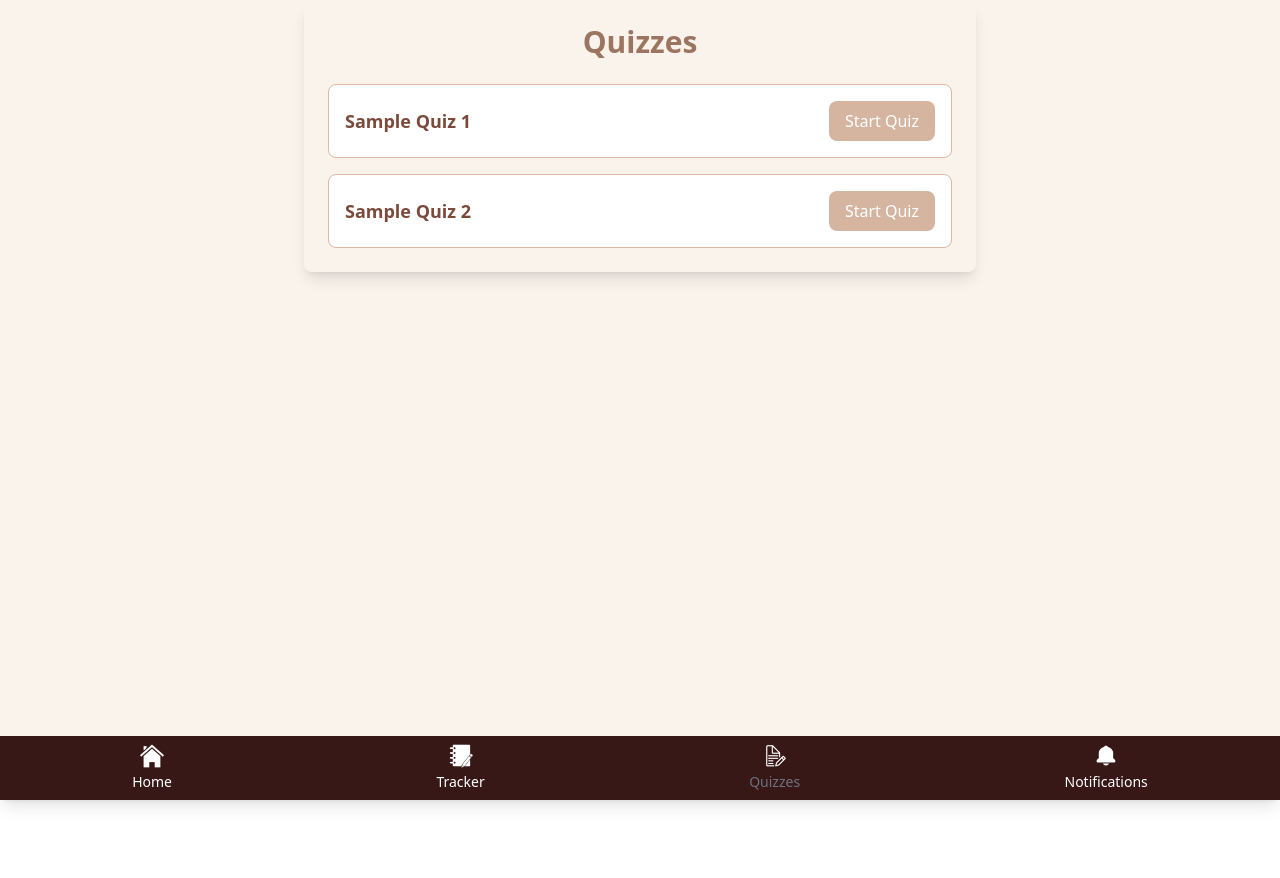
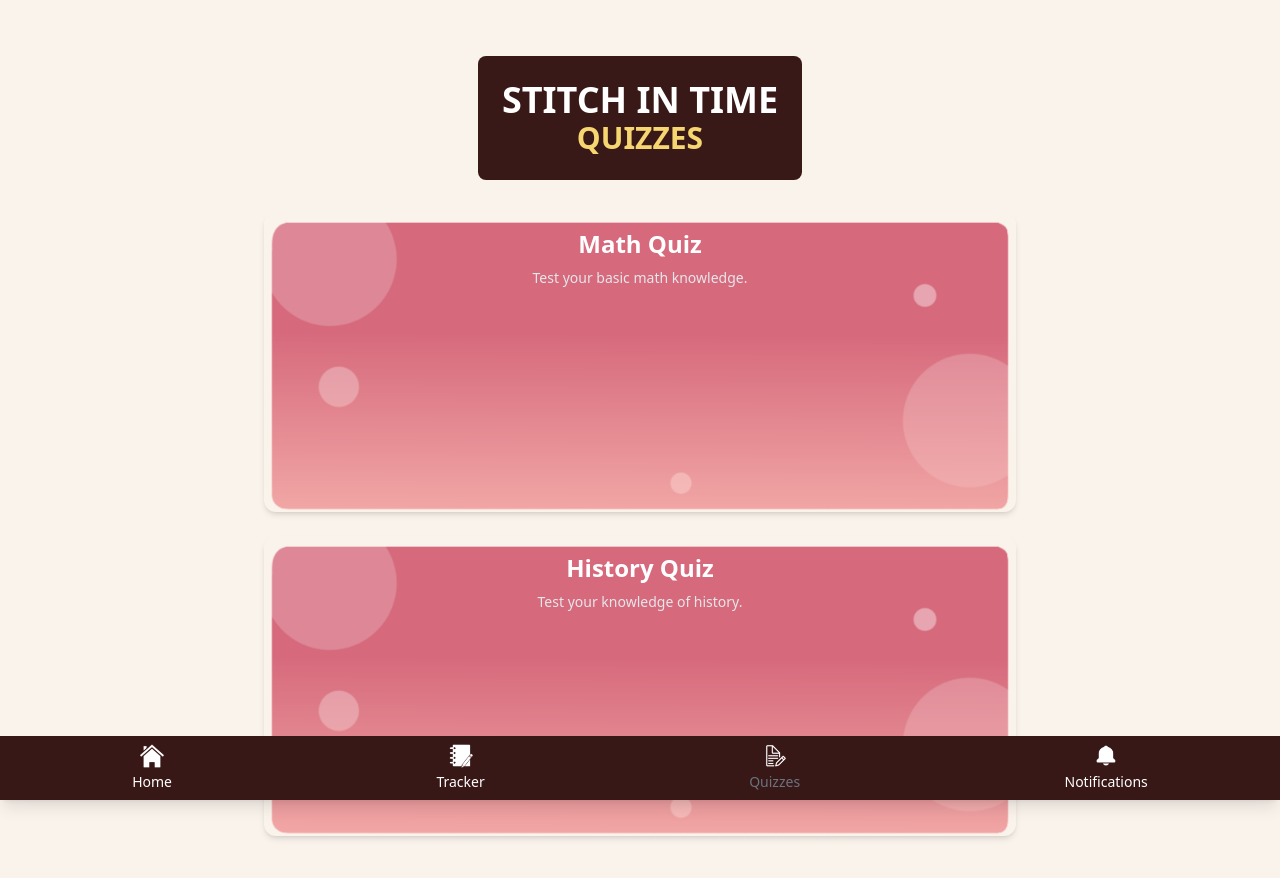
Before and after one commit to chinoy-the-great/nuxt3-drizzle-stitch, a Nuxt app: page /quizzes in a window 1280 px wide. Shown: the top 878 px of the page. Before the commit the page ends 800 px from the top, so only its background shows below. Built offline with nearby package versions, Linux system fonts and the light colour scheme.

Commit message:
Initial implementation for quizzes page.

```diff
--- a/pages/quizzes.vue
+++ b/pages/quizzes.vue
@@ -1,93 +1,167 @@
-<!-- src/components/QuizList.vue -->
 <template>
-	<div class="max-w-2xl mx-auto p-6 bg-nude-50 rounded-lg shadow-lg">
-		<h1 class="text-3xl font-extrabold text-nude-900 mb-6 text-center">Quizzes</h1>
+	<div class="container mx-auto p-6">
+		<div class="flex justify-center mt-8">
+			<div class="bg-[#391917] p-6 rounded-lg mb-8 inline-block">
+				<!-- STITCH IN TIME Header (White font color) -->
+				<h1 class="text-4xl font-bold text-center">STITCH IN TIME</h1>
 
-		<!-- List of quizzes -->
-		<ul class="space-y-4">
-			<li
-				v-for="(quiz, index) in quizzes"
-				:key="index"
-				class="border border-nude-300 p-4 rounded-lg bg-white flex justify-between items-center"
+				<!-- QUIZZES Header (Yellow font color) -->
+				<h2 class="text-3xl font-bold text-center" style="color: #f5d670">QUIZZES</h2>
+			</div>
+		</div>
+
+		<!-- Quizzes List -->
+		<div v-for="(quiz, quizIndex) in quizzes" :key="quizIndex" class="mb-6">
+			<!-- Quiz Item -->
+			<div
+				class="p-4 rounded-xl shadow-md cursor-pointer"
+				:style="{
+					backgroundImage: 'url(/quiz_bg.png)',
+					backgroundSize: 'cover',
+					backgroundPosition: 'center',
+					backgroundRepeat: 'no-repeat',
+					minHeight: '300px' /* Adjust this to control the height */,
+					height: '100%' /* Ensure full height if needed */,
+				}"
+				@click="toggleQuestions(quizIndex)"
 			>
-				<div v-if="quiz">
-					<span class="text-lg font-semibold text-nude-700">{{ quiz.title }}</span>
-					<p v-if="quiz.score !== null" class="text-nude-500">Score: {{ quiz.score }}%</p>
+				<div class="flex flex-col justify-center items-center h-full text-center">
+					<h2 class="text-2xl font-semibold text-white">{{ quiz.title }}</h2>
+					<p class="text-sm text-gray-200 mt-2">{{ quiz.description }}</p>
 				</div>
-				<button
-					class="bg-nude-500 text-white px-4 py-2 rounded-lg hover:bg-nude-600"
-					@click="startQuiz(index)"
+			</div>
+
+			<!-- Questions List (only shown when quiz is clicked) -->
+			<div v-if="quiz.isOpen" class="mt-4">
+				<div v-for="(question, questionIndex) in quiz.questions" :key="questionIndex" class="mb-4">
+					<h3 class="text-xl font-semibold">{{ question.question }}</h3>
+					<div class="mt-2 space-y-2">
+						<div
+							v-for="(option, optionIndex) in question.options"
+							:key="optionIndex"
+							class="flex items-center"
 						>
-					Start Quiz
-				</button>
-			</li>
-		</ul>
+							<input
+								:id="`quiz${quizIndex}-question${questionIndex}-option${optionIndex}`"
+								v-model="userAnswers[quizIndex][questionIndex]"
+								type="radio"
+								:name="`quiz${quizIndex}-question${questionIndex}`"
+								:value="option"
+								class="mr-2"
+							/>
+							<label :for="`quiz${quizIndex}-question${questionIndex}-option${optionIndex}`" class="text-lg">
+								{{ option }}
+							</label>
+						</div>
+					</div>
+					<div v-if="userAnswers[quizIndex][questionIndex]" class="mt-2">
+						<p v-if="isAnswerCorrect(quizIndex, questionIndex)" class="text-green-500 font-medium">
+							Correct!
+						</p>
+						<p v-else class="text-red-500 font-medium">
+							Incorrect. The correct answer is: {{ question.correctAnswer }}
+						</p>
+					</div>
+				</div>
+			</div>
+		</div>
 	</div>
 </template>
 
-<script lang="ts" setup>
-import { ref } from 'vue'
-
-interface Quiz {
-	title: string
-	questions: { question: string; options: string[]; correctAnswer: number }[]
-	score: number | null
-}
-
-// Sample quiz data
-const quizzes = ref<Quiz[]>([
+<script>
+export default {
+	data() {
+		return {
+			quizzes: [
 				{
-		title: 'Sample Quiz 1',
+					title: 'Math Quiz',
+					description: 'Test your basic math knowledge.',
+					isOpen: false,
 					questions: [
-			{ question: 'What is 2 + 2?', options: ['3', '4', '5'], correctAnswer: 1 },
 						{
-				question: 'What is the capital of France?',
-				options: ['Berlin', 'Madrid', 'Paris'],
-				correctAnswer: 2,
+							question: 'What is 2 + 2?',
+							options: ['3', '4', '5'],
+							correctAnswer: '4',
+						},
+						{
+							question: 'What is 3 + 5?',
+							options: ['7', '8', '9'],
+							correctAnswer: '8',
 						},
 					],
-		score: null,
 				},
 				{
-		title: 'Sample Quiz 2',
+					title: 'History Quiz',
+					description: 'Test your knowledge of history.',
+					isOpen: false,
 					questions: [
 						{
-				question: 'Which directive is used for rendering lists?',
-				options: ['v-if', 'v-for', 'v-model'],
-				correctAnswer: 1,
+							question: 'Who was the first president of the United States?',
+							options: ['Abraham Lincoln', 'George Washington', 'Thomas Jefferson'],
+							correctAnswer: 'George Washington',
 						},
 						{
-				question: 'What is Vue 3’s composition API?',
-				options: ['set up', 'setup function', 'compose API'],
-				correctAnswer: 1,
+							question: 'In which year did World War II end?',
+							options: ['1942', '1945', '1950'],
+							correctAnswer: '1945',
 						},
 					],
-		score: null,
 				},
-])
+			],
+			userAnswers: {},
+		}
+	},
+	methods: {
+		// Toggle the visibility of questions for each quiz using $set for reactivity
+		toggleQuestions(quizIndex) {
+			this.$set(this.quizzes, quizIndex, {
+				...this.quizzes[quizIndex],
+				isOpen: !this.quizzes[quizIndex].isOpen,
+			})
+		},
 
-// Start the quiz in a new window
-const startQuiz = (quizIndex: number) => {
-	// const selectedQuiz = quizzes.value[quizIndex]
-	// const quizWindow = window.open(`/quiz/${quizIndex}`, '_blank', 'width=600,height=400')
-
-	// Listen for a message from the quiz window (the final score)
-	const receiveMessage = (event: MessageEvent) => {
-		if (event.origin === window.location.origin) {
-			const { score } = event.data
-			if (typeof score === 'number') {
-				quizzes.value[quizIndex].score = score
-			}
-			// Remove event listener when done
-			window.removeEventListener('message', receiveMessage)
-		}
-	}
-
-	// Add an event listener for the score message
-	window.addEventListener('message', receiveMessage)
+		// Check if the user's answer is correct for a given question
+		isAnswerCorrect(quizIndex, questionIndex) {
+			const userAnswer = this.userAnswers[quizIndex]?.[questionIndex]
+			if (!userAnswer) return false // No answer selected yet
+			const correctAnswer = this.quizzes[quizIndex].questions[questionIndex].correctAnswer
+			return userAnswer === correctAnswer
+		},
+	},
 }
 </script>
 
 <style scoped>
-/* No additional styles, Tailwind is being used */
+/* Add some custom styling */
+.container {
+	max-width: 800px;
+}
+
+h1 {
+	color: #ffffff;
+}
+
+.bg-gray-100 {
+	background-color: #f1f1f1;
+}
+
+.cursor-pointer:hover {
+	background-color: #e5e5e5;
+}
+
+.text-lg {
+	font-size: 1rem;
+}
+
+.text-xl {
+	font-size: 1.25rem;
+}
+
+.text-green-500 {
+	color: #38a169;
+}
+
+.text-red-500 {
+	color: #e53e3e;
+}
 </style>
```
Also changed, not shown: public/quiz_bg.png (added). Lines whose indentation alone changed are shown as unchanged.
